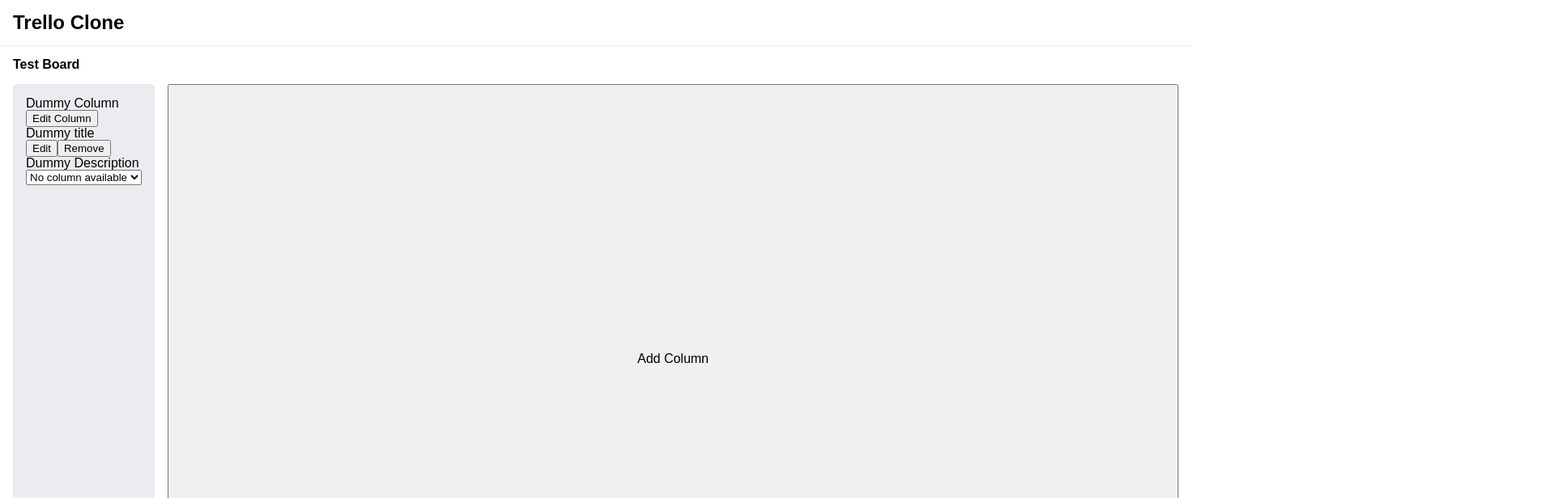
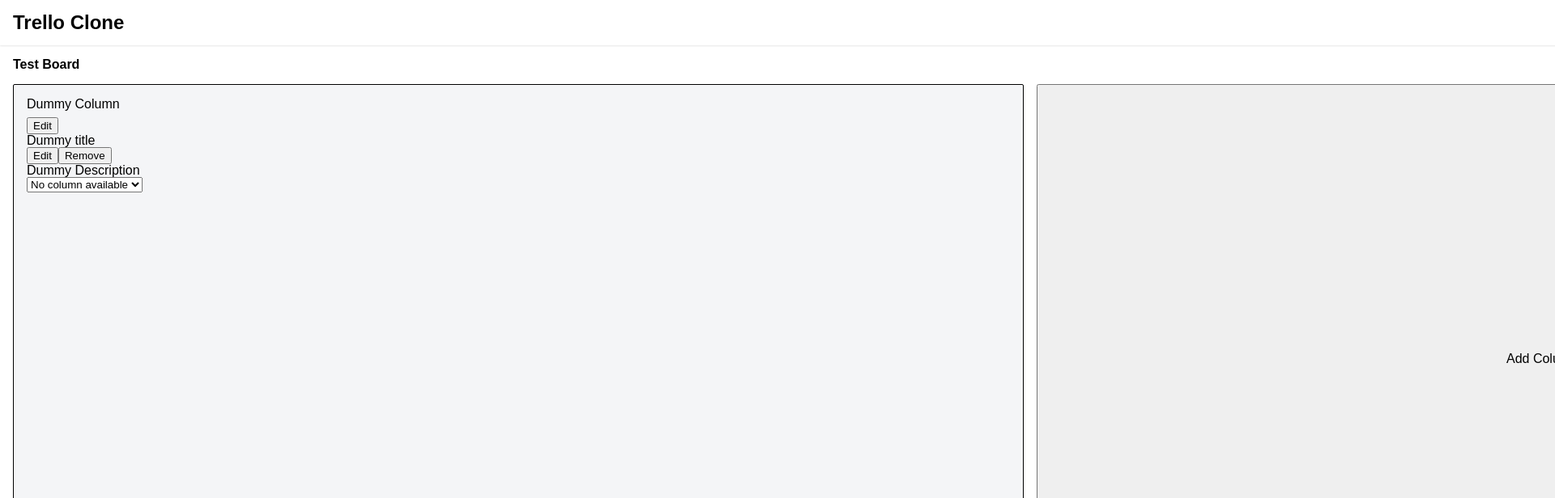
Before and after one commit to msharifi99/trello-clone, a React (Create React App) app: page / in a window 1280 px wide. Shown: the top 616 px of the page at 81% size, 1920 px wide, since content can reach past the window. Built offline with nearby package versions, Linux system fonts and the light colour scheme.

Commit message:
fix: adjust Column styles

```diff
--- a/src/components/Column/components/Container.tsx
+++ b/src/components/Column/components/Container.tsx
@@ -1,18 +1,25 @@
 import styled from "@emotion/styled";
+import Input from "components/Input";
 import { ComponentProps, PropsWithChildren } from "react";
-import { fontSizes, spacings } from "styles/variables";
+import { fontSizes, mainContainerPadding, spacings } from "styles/variables";
 
 const StyledContainer = styled.section`
+  width: calc(100vw - ${mainContainerPadding.sm} * 2);
   height: 100%;
   padding: ${spacings.sm};
-  background-color: #ebecf0;
-  border-radius: 5px;
+  background-color: #f4f5f7;
+  border: 1px solid black;
+  border-radius: 2px;
   overflow: auto;
 `;
 
 const StyledTitle = styled.h2`
   font-size: ${fontSizes.md};
   margin: 0;
+`;
+
+const StyledActionButton = styled.button`
+  margin-top: ${spacings.xs};
 `;
 
 type ContainerProps = PropsWithChildren<{
@@ -39,16 +46,18 @@
         {!isEditing ? (
           <>
             <StyledTitle>{columnTitle}</StyledTitle>
-            <button onClick={onEditColumnClick}>Edit Column</button>
+            <StyledActionButton onClick={onEditColumnClick}>
+              Edit
+            </StyledActionButton>
           </>
         ) : (
           <form onSubmit={onSave}>
-            <input
+            <Input
               value={columnTitleInputValue}
               onChange={onColumnTitleInputChange}
               autoFocus
             />
-            <button type="submit">Save</button>
+            <StyledActionButton type="submit">Save</StyledActionButton>
           </form>
         )}
       </header>
```
